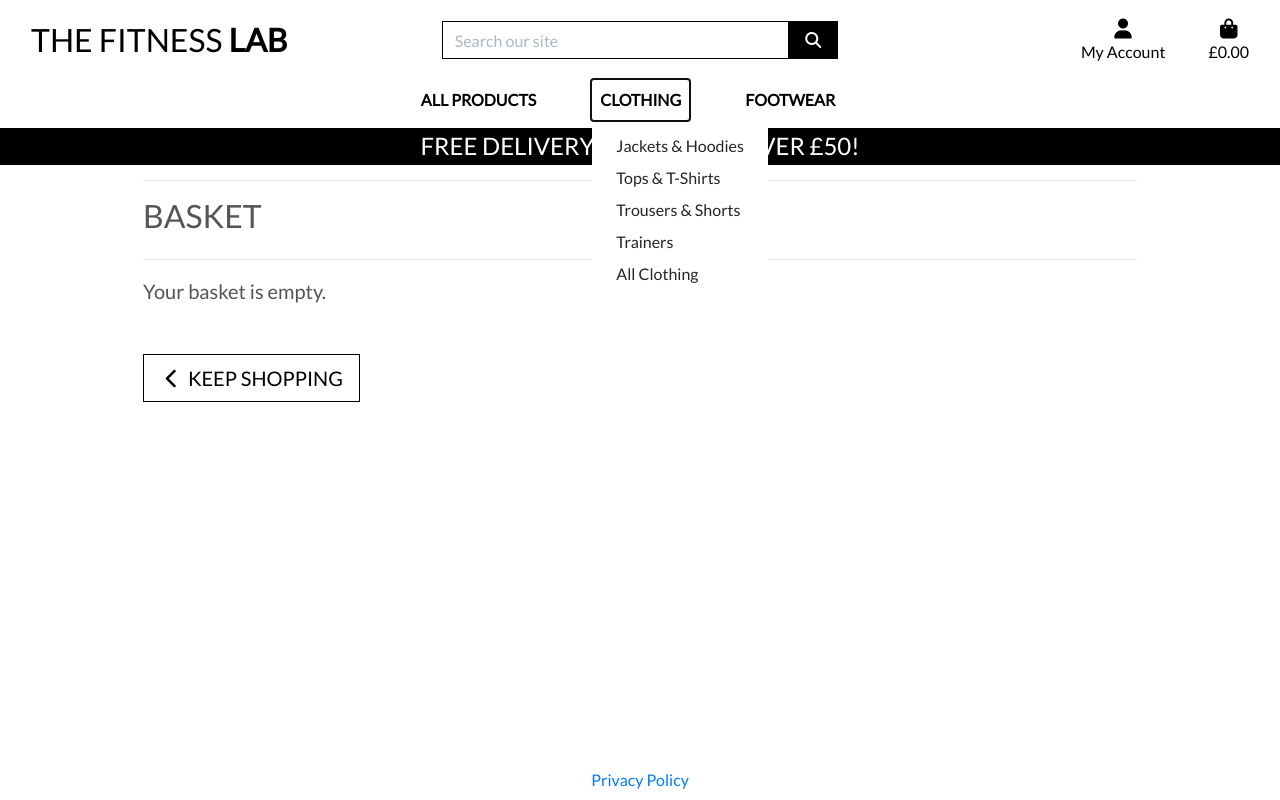
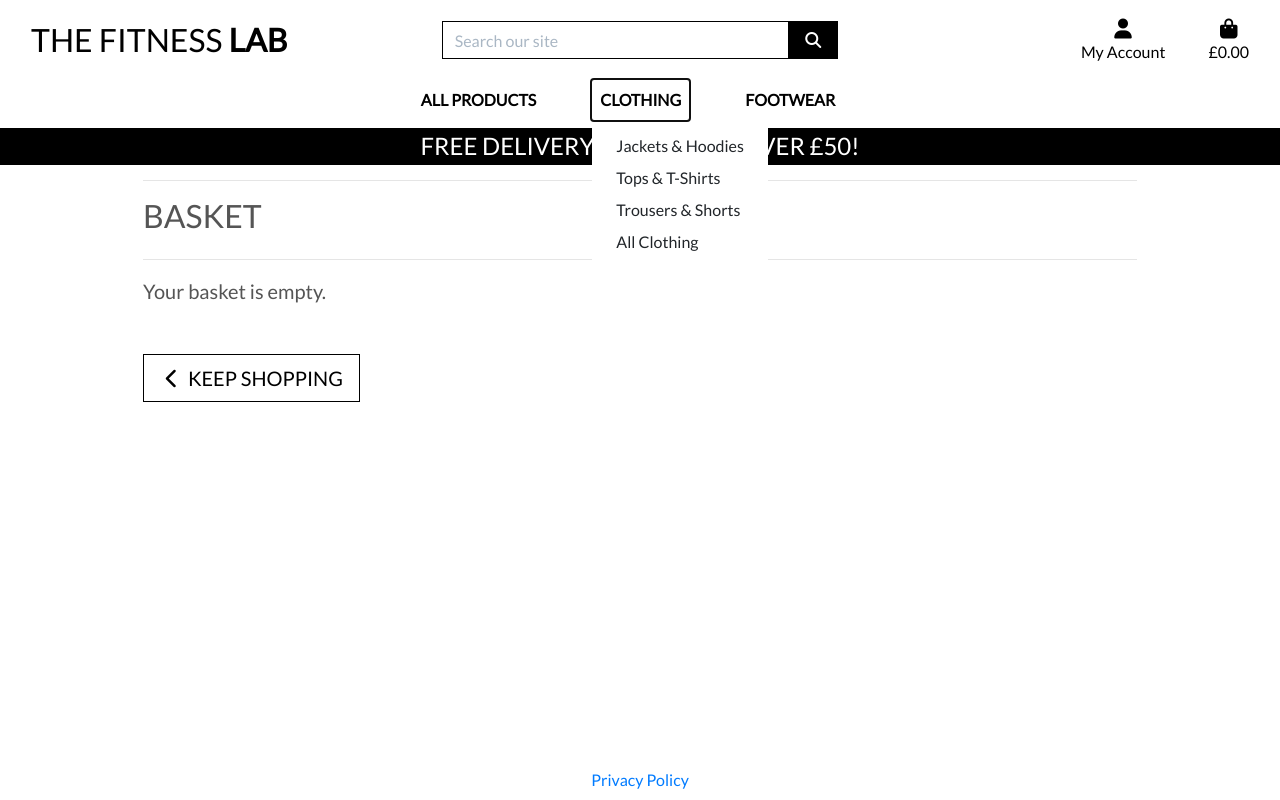
Before and after one commit to Code-Institute-Submissions/bens6477-the-fitness-lab_JanResub, a Django app: page /basket/ in a window 1280 px wide, after a click on "CLOTHING". Run offline with Django 3.2, Linux system fonts and the light colour scheme; some libraries are stand-ins or nearby versions.

Commit message:
Add styling to 404 and main nav pages

```diff
--- a/fitness_lab/settings.py
+++ b/fitness_lab/settings.py
@@ -214,7 +214,7 @@ if 'USE_AWS' in os.environ:
 # Stripe
 FREE_DELIVERY_THRESHOLD = 50
 STANDARD_DELIVERY_PERCENTAGE = 10
-STRIPE_CURRENCY = 'usd'
+STRIPE_CURRENCY = 'gbp'
 STRIPE_PUBLIC_KEY = os.getenv('STRIPE_PUBLIC_KEY', '')
 STRIPE_SECRET_KEY = os.getenv('STRIPE_SECRET_KEY', '')
 STRIPE_WH_SECRET = os.getenv('STRIPE_WH_SECRET_TFL', '')
--- a/templates/errors/404.html
+++ b/templates/errors/404.html
@@ -8,7 +8,7 @@
     </div>
     <div class="container h-100">
         <div class="row h-100">
-            <div class="col-7 col-md-6 my-auto">
+            <div class="col-7 col-md-6 my-auto bg-white">
                 <h1 class="display-4 logo-font text-black">
                     The page you are looking for isn't available
                 </h1>
--- a/templates/includes/main-nav.html
+++ b/templates/includes/main-nav.html
@@ -25,20 +25,14 @@
                 <a href="{% url 'items' %}?category=jackets,hoodies" class="dropdown-item">Jackets & Hoodies</a>
                 <a href="{% url 'items' %}?category=tops,tshirts" class="dropdown-item">Tops & T-Shirts</a>
                 <a href="{% url 'items' %}?category=trousers,shorts" class="dropdown-item">Trousers & Shorts</a>
-                <a href="{% url 'items' %}?category=trainers" class="dropdown-item">Trainers</a>
-                <a href="{% url 'items' %}?category=jackets,hoodies,tops,tshirts,trousers,shorts,trainers" class="dropdown-item">All Clothing</a>
+                <a href="{% url 'items' %}?category=jackets,hoodies,tops,tshirts,trousers,shorts" class="dropdown-item">All Clothing</a>
             </div>
         </li>
 
         <li class="nav-item dropdown">
-            <a class="logo-font font-weight-bold nav-link text-black mr-5" href="#" id="homeware-link" data-toggle="dropdown" aria-haspopup="true" aria-expanded="false">
+            <a class="logo-font font-weight-bold nav-link text-black mr-5" href="{% url 'items' %}?category=trainers" id="homeware-link">
                 Footwear
             </a>
-            <div class="dropdown-menu border-0" aria-labelledby="homeware-link">
-                <a href="" class="dropdown-item">Running</a>
-                <a href="" class="dropdown-item">Trail</a>
-                <a href="" class="dropdown-item">All Footwear</a>
-            </div>
         </li>
     </ul>
 </div>
```
